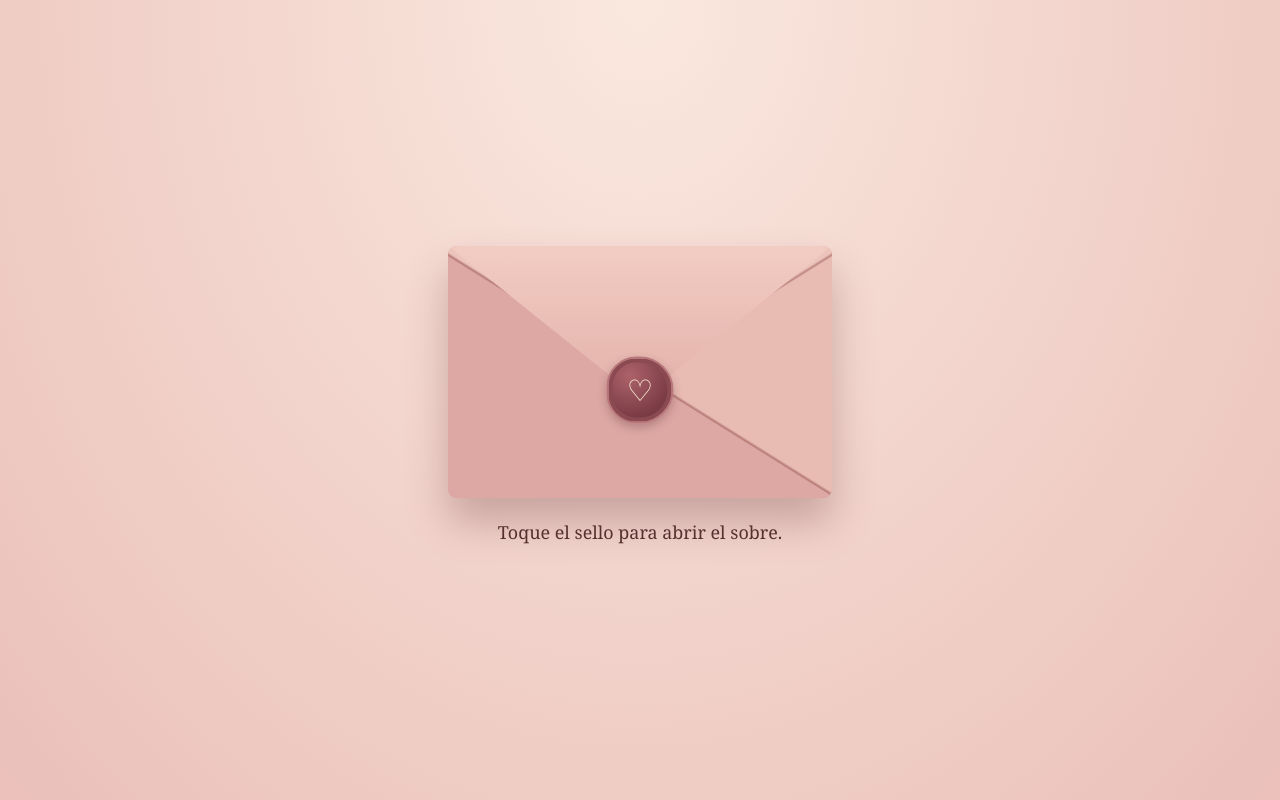
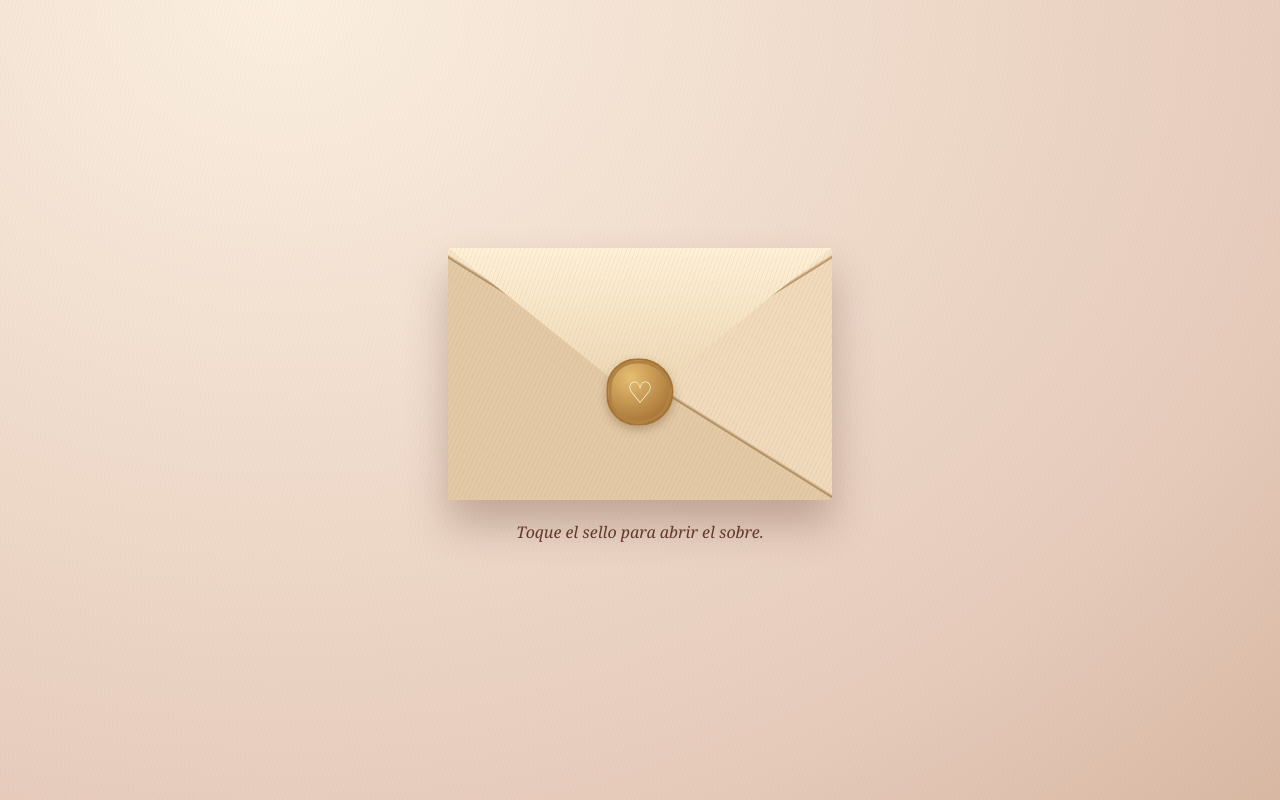
Before and after one commit to NoahLab2026/tarjeta-de-bienvenida, a plain HTML site: page index.html in a window 1280 px wide. Drawn offline with Linux system fonts and the light colour scheme.

Commit message:
Enhance styling for index.html
Updated styles for body, main, and various elements to enhance visual design.

```diff
--- a/index.html
+++ b/index.html
@@ -20,8 +20,22 @@ button.seal{position:absolute;z-index:4;left:50%;top:57%;transform:translate(-50
 @media(prefers-reduced-motion:reduce){.envelope *{transition:none!important}#card{animation:none!important}}
 
 *{box-sizing:border-box}body{margin:0;min-height:100vh;background:radial-gradient(ellipse at top,#fae8df,#eac0b9);color:#54302e;font:1.12rem/1.6 Georgia,serif}main{width:min(92%,40rem);margin:clamp(1.25rem,6vw,4rem) auto;padding:clamp(1.25rem,6vw,3.5rem);background:#fff9ee;border:double 5px #ac8550;border-radius:8px;box-shadow:0 22px 65px #713c3733}header,footer{text-align:center}header{padding:1.2rem 0}h1{font-size:clamp(2.65rem,10vw,5rem);font-weight:400;line-height:1;margin:.4em 0 .2em}header p{margin:.4em 0}i{color:#885a2c;font-size:1.6rem}button,summary{font:inherit;cursor:pointer}button{background:#713e43;color:#fff9ee;border:0;border-radius:99px;padding:.65rem 1.6rem;margin-top:1rem}button:focus-visible,summary:focus-visible{outline:3px solid #986333;outline-offset:4px}details{margin:.8rem 0;border:1px solid #bd8b73;border-radius:8px;background:#fffdfa;overflow:hidden}summary{padding:.9rem 1rem;background:linear-gradient(120deg,#efd0c9,#f7e4da);list-style:none;display:flex;justify-content:space-between;gap:.5rem}summary::-webkit-details-marker{display:none}summary::after{content:'+'}details[open] summary::after{content:'−'}details p{margin:1rem}article{margin-top:2rem;padding-top:1rem;border-top:1px solid #ba925b}h2{font-weight:400}
+
+/* Papel, filetes dorados y solapas de la referencia. */
+body{background:repeating-linear-gradient(105deg,#66422b05 0 1px,transparent 1px 4px),radial-gradient(ellipse at 22% 0%,#fbefe0,#e6cbbb 75%,#d8b8a3);color:#643b2a}
+main{background:repeating-linear-gradient(120deg,#a6774d08 0 1px,transparent 1px 3px),#fff3df;border-color:#aa7b35;border-radius:4px;box-shadow:0 18px 46px #66402c42}
+.envelope{border-radius:2px;background:#ebd2ad;box-shadow:0 24px 42px #653d3252}
+.note{background:repeating-linear-gradient(110deg,#976f4710 0 1px,transparent 1px 4px),#fff1d9;border-color:#bf9855;color:#714529}
+.pocket{background:repeating-linear-gradient(115deg,#9a744616 0 1px,transparent 1px 4px),linear-gradient(32deg,#e3c9a5 49%,#aa8759 49.3%,transparent 50%),linear-gradient(-32deg,#f0dabb 49%,#b48e60 49.3%,#f7e5c9 50%)}
+.flap::after{background:repeating-linear-gradient(110deg,#795b3810 0 1px,transparent 1px 4px),linear-gradient(#fff0d6,#dfc398)}
+button.seal{background:radial-gradient(circle at 35% 27%,#e6be72,#a57234 80%);color:#fff4dc;border-color:#a47435;box-shadow:inset 0 0 0 3px #b18244,0 4px 10px #67462d55}
+.envelope-cover p{font-style:italic;font-size:1rem}
+#card>header{position:relative;margin-bottom:1.5rem;padding:2rem .8rem 2.8rem;background:repeating-linear-gradient(125deg,#87573910 0 1px,transparent 1px 4px),linear-gradient(130deg,#edc4b6,#d2988f);outline:1px solid #9b672b;outline-offset:-9px;box-shadow:0 5px 14px #774c3c32}
+#card>header i{font-size:1.9rem;color:#805019}#card>header h1,#card>header p{font-style:italic}.sprigs{position:absolute;inset:15px 18px auto;display:flex;justify-content:space-between;color:#81551f;font-size:1.6rem;pointer-events:none}.sprigs span:last-child{transform:scaleX(-1)}
+.ribbon{position:absolute;bottom:16px;left:0;right:0;height:10px;background:linear-gradient(#f7d6b7,#bd8d76 48%,#e9b79e 82%,#ad7e64);box-shadow:0 2px 4px #67433240}.ribbon::before,.ribbon::after{content:'';position:absolute;bottom:-5px;width:34px;height:17px;border:5px solid #eec4a6;box-shadow:inset 0 1px 3px #875c43,0 2px 3px #875c4380}.ribbon::before{right:50%;border-radius:70% 30% 60% 50%;transform:rotate(22deg)}.ribbon::after{left:50%;border-radius:30% 70% 50% 60%;transform:rotate(-22deg)}
+details{border:0;border-radius:2px;background:#fff7e9;box-shadow:0 3px 8px #75483926;overflow:visible}summary{border:1px solid #bb8872;border-radius:2px;background:repeating-linear-gradient(115deg,#9257370c 0 1px,transparent 1px 4px),linear-gradient(100deg,#e8b5a7,#f4d2c4);font-style:italic;box-shadow:0 3px 6px #94605630}summary::after{color:#81551f}details p{padding:0 0 .85rem}article{border:double 3px #ae8142;padding:1rem clamp(.85rem,4vw,1.55rem);background:#fff8ea}article h2{font-style:italic;margin-top:0}
 </style>
-<main><header id="cover" class="envelope-cover"><div class="envelope" id="envelope"><div class="note" aria-hidden="true"><span>✧</span><strong>Vanesita</strong></div><div class="pocket" aria-hidden="true"></div><div class="flap" aria-hidden="true"></div><button class="seal" id="open" type="button" aria-label="Abrir tarjeta"><span aria-hidden="true">♡</span></button></div><p>Toque el sello para abrir el sobre.</p></header><section id="card" hidden><header><i aria-hidden="true">✧ ♡ ✧</i><h1>Vanesita</h1><p>Qué bonito que ya volvió.</p></header>
+<main><header id="cover" class="envelope-cover"><div class="envelope" id="envelope"><div class="note" aria-hidden="true"><span>✧</span><strong>Vanesita</strong></div><div class="pocket" aria-hidden="true"></div><div class="flap" aria-hidden="true"></div><button class="seal" id="open" type="button" aria-label="Abrir tarjeta"><span aria-hidden="true">♡</span></button></div><p>Toque el sello para abrir el sobre.</p></header><section id="card" hidden><header><div class="sprigs" aria-hidden="true"><span>❦</span><span>❦</span></div><div class="ribbon" aria-hidden="true"></div><i aria-hidden="true">✧ ♡ ✧</i><h1>Vanesita</h1><p>Qué bonito que ya volvió.</p></header>
 <small>Toque cada ventanita para abrirla.</small>
 <details><summary>Algo bonito de sus vacaciones</summary><p>Que pude verla. Me gustó mucho compartir esos ratitos con usted. Todavía me da una sonrisita cuando me acuerdo.</p></details>
 <details><summary>Algo que me alegró hoy</summary><p>Saber que ya volvía al trabajo. Desde la mañana venía pensando en qué momento nos íbamos a cruzar. Tenía ganas de volver a encontrarme con esa miradita suya entre tanto corre corre.</p></details>
```
